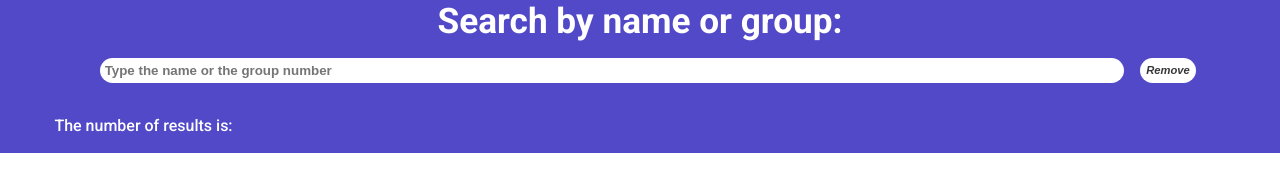
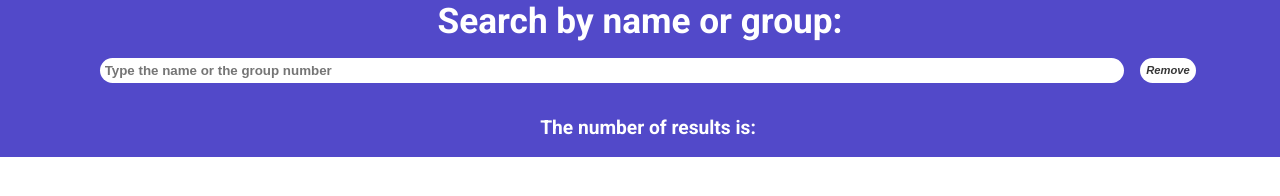
Before and after one commit to Ilyeshaddad337/live-search-students-list, a plain HTML site: page live-search-students-list/index.html in a window 1280 px wide. Drawn offline with Linux system fonts and the light colour scheme.

Commit message:
Update styles.css

```diff
--- a/live-search-students-list/styles.css
+++ b/live-search-students-list/styles.css
@@ -18,11 +18,22 @@ body {
    flex-direction: row;
    justify-content: center;
    align-items: center;
+   width: 100%;
+
 }
 .search {
    background-color: rgba(37, 26, 187, 0.794);
+   display: flex;
+   flex-direction: column;
+   justify-content: center;
+   align-items: center;
 }
 
+.num-of-students {
+   text-align: center;
+   font-weight: 700;
+   font-size: 1.2rem;
+}
 #nameField {
    width: 80%;
    border-radius: 2.1rem;
```
